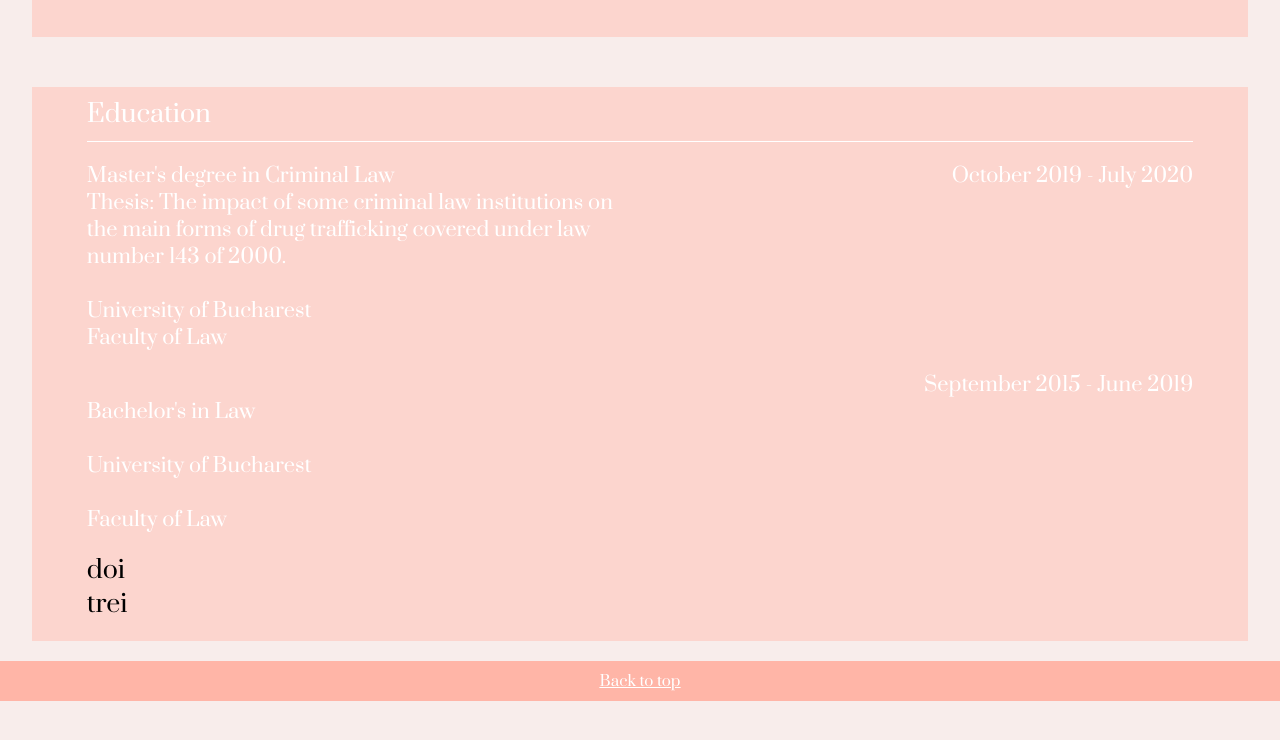
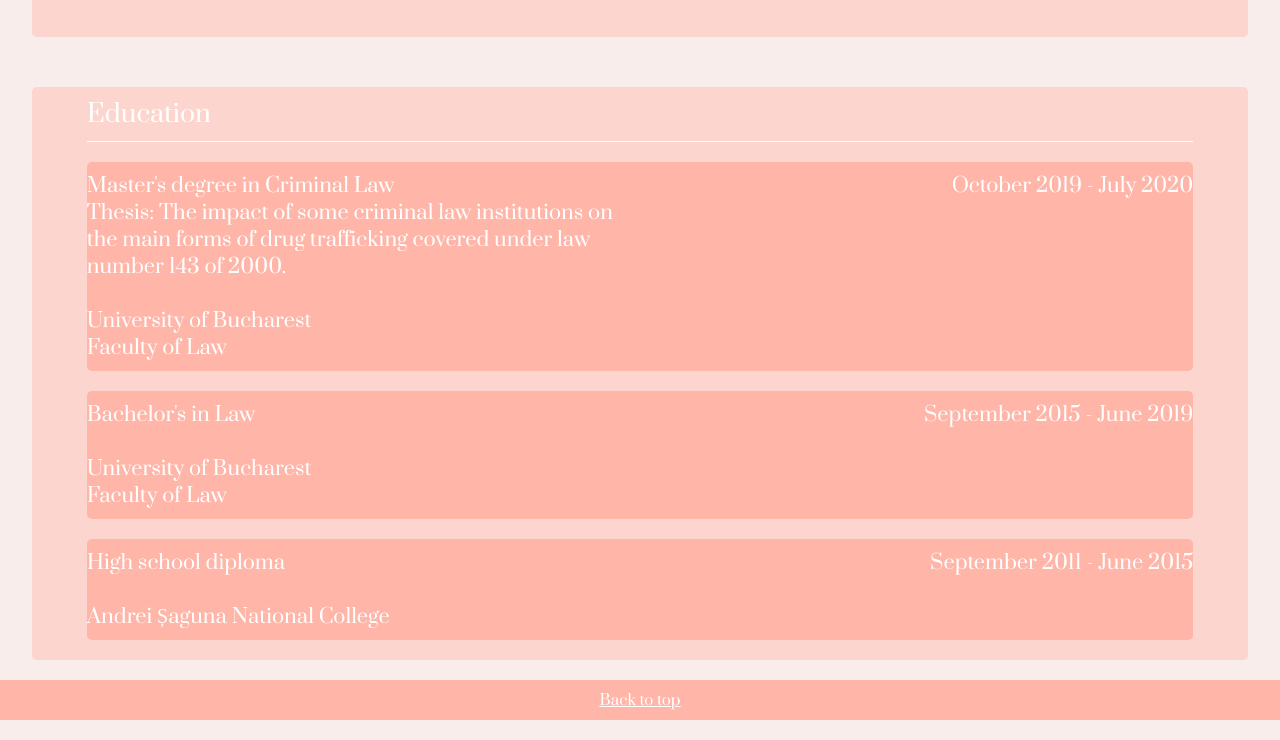
Before and after one commit to amalexandrescu/epicode-week1-project, a plain HTML site: page index.html in a window 1280 px wide. Shown: the part 1268-2008 px from the top of the page. Drawn offline with Linux system fonts and the light colour scheme.

Commit message:
education container fixed

```diff
--- a/index.html
+++ b/index.html
@@ -23,7 +23,7 @@
           <div class="top-buttons"><a href="#main-container">Home</a></div>
           <div class="top-buttons"><a href="#work-experience-container">Work experience</a></div>
 
-          <div class="top-buttons"><a href="#work-experience-container"> Education</a></div>
+          <div class="top-buttons"><a href="#education-container"> Education</a></div>
           <div class="top-buttons">Contact me</div>
         </div>
         <div id="name-container">Alexandra Alexandrescu</div>
@@ -86,7 +86,7 @@
       <div id="educational-content">
         <div id="education-title">Education</div>
         <div id="ed-container">
-          <div id="first-ed-container">
+          <div class="each-ed-container">
             <div class="education-info">
               Master's degree in Criminal Law
               <br>Thesis: The impact of some criminal law institutions on the main forms of drug trafficking covered under law number 143 of 2000.</br>
@@ -98,18 +98,25 @@
               October 2019 - July 2020
             </div>
           </div>
-          <div id="second-ed-container">
+          <div class="each-ed-container">
             <div class="education-info">
-            <br>Bachelor's in Law</br>
-            <br>University of Bucharest</br>
-            <br>Faculty of Law</br>
+            Bachelor's in Law<br>
+            <br>University of Bucharest
+            <br>Faculty of Law
           </div>
           <div class="education-place">
             September 2015 - June 2019
           </div>
           </div>
-          <div>doi</div>
-          <div>trei</div>
+          <div class="each-ed-container">
+            <div class="education-info">
+              High school diploma<br>
+              <br>Andrei Șaguna National College
+            </div>
+          <div class="education-place">
+            September 2011 - June 2015
+          </div>
+          </div>
         </div>
       </div>
 
--- a/style.css
+++ b/style.css
@@ -10,6 +10,7 @@ body {
   background-color: lightgoldenrodyellow;
   font-family: "Prata", serif;
   background-color: rgb(248, 237, 235);
+  user-select: none;
 }
 
 #main-container {
@@ -27,9 +28,9 @@ body {
   margin-bottom: 2rem;
   border-bottom-right-radius: 25rem;
   border-bottom-left-radius: 25rem;
+  border-top-left-radius: 0.5rem;
+  border-top-right-radius: 0.5rem;
   overflow: hidden;
-  /* margin-left: 3rem;
-  margin-right: 3rem; */
 }
 
 img {
@@ -45,24 +46,19 @@ img {
   height: 50rem;
   margin-top: 2rem;
   margin-bottom: 2rem;
-
-  /* margin-right: 3rem; */
+  border-radius: 5px;
 }
 
 #menu-bar-container {
-  /* background-color: rgb(252, 213, 206); */
   width: 100%;
   height: 7rem;
   display: flex;
-  /* justify-content: space-between; */
   align-items: center;
 }
 
 .top-buttons {
   color: white;
-  /* background-color: aquamarine; */
   display: flex;
-  /* flex-wrap: nowrap; */
   justify-content: center;
   align-items: center;
   margin-right: 1.5rem;
@@ -75,7 +71,6 @@ img {
 }
 
 #name-container {
-  /* background-color: aqua; */
   font-size: 1.5rem;
   width: 100%;
   height: 3rem;
@@ -87,7 +82,6 @@ img {
 }
 
 h1 {
-  /* background-color: aquamarine; */
   width: 100%;
   margin-top: 1rem;
   font-size: 3.5rem;
@@ -105,7 +99,6 @@ h1 span {
 #work-experience-container {
   background-color: rgb(252, 213, 206);
   width: 95%;
-  /* height: 50rem; */
   margin-top: 5rem;
   margin-right: auto;
   margin-left: auto;
@@ -113,11 +106,10 @@ h1 span {
   font-size: 2.5rem;
   display: flex;
   flex-direction: column;
+  border-radius: 5px;
 }
 
 #write-work-experience {
-  /* background-color: blue; */
-  /* padding-bottom: 5rem; */
   width: 91%;
   margin-left: auto;
   margin-right: auto;
@@ -126,9 +118,7 @@ h1 span {
 }
 
 #work-experience-title {
-  /* background-color: palegreen; */
   width: 100%;
-  /* height: 5rem; */
   padding-top: 1rem;
   padding-bottom: 1rem;
   display: flex;
@@ -138,12 +128,9 @@ h1 span {
 }
 
 #experiences-container {
-  /* background-color: aqua; */
   width: 100%;
   margin-top: 2rem;
   margin-bottom: 2rem;
-  /* display: flex; */
-  /* flex-wrap: wrap; */
 }
 
 #one {
@@ -154,7 +141,6 @@ h1 span {
   margin-bottom: 2rem;
   margin-left: auto;
   margin-right: auto;
-  /* margin-right: 5rem; */
   border-radius: 50%;
   color: white;
   transition: width 0.3s linear, border-radius 0.5s linear;
@@ -166,7 +152,6 @@ h1 span {
 }
 
 #one:hover {
-  /* background-color: green; */
   cursor: pointer;
   width: 30%;
   border-radius: 20%;
@@ -178,7 +163,6 @@ h1 span {
   background-color: rgb(255, 181, 167);
   font-size: 1.5rem;
   margin-bottom: 2rem;
-  /* margin-right: 5rem; */
   margin-left: auto;
   margin-right: auto;
 
@@ -193,7 +177,6 @@ h1 span {
 }
 
 #two:hover {
-  /* background-color: green; */
   cursor: pointer;
   width: 30%;
   border-radius: 20%;
@@ -218,7 +201,6 @@ h1 span {
 }
 
 #three:hover {
-  /* background-color: green; */
   cursor: pointer;
   width: 30%;
   border-radius: 20%;
@@ -243,7 +225,6 @@ h1 span {
 }
 
 #four:hover {
-  /* background-color: green; */
   cursor: pointer;
   width: 30%;
   border-radius: 20%;
@@ -266,7 +247,6 @@ h1 span {
 }
 
 #five:hover {
-  /* background-color: green; */
   cursor: pointer;
   width: 30%;
   border-radius: 20%;
@@ -297,14 +277,13 @@ h1 span {
 #education-container {
   background-color: rgb(252, 213, 206);
   width: 95%;
-  /* height: 50rem; */
   margin-top: 5rem;
   margin-right: auto;
   margin-left: auto;
-
   font-size: 2.5rem;
   display: flex;
   flex-direction: column;
+  border-radius: 5px;
 }
 
 #educational-content {
@@ -344,14 +323,13 @@ h1 span {
   margin-top: 2rem;
 }
 
-#first-ed-container {
+.each-ed-container {
   display: flex;
   margin-bottom: 2rem;
-}
-
-#second-ed-container {
-  display: flex;
-  margin-bottom: 2rem;
+  padding-top: 1rem;
+  padding-bottom: 1rem;
+  background-color: rgb(255, 181, 167);
+  border-radius: 5px;
 }
 
 .education-info {
@@ -373,7 +351,6 @@ h1 span {
 #first-div {
   display: flex;
   margin-bottom: 2rem;
-  /* justify-content: space-evenly; */
 }
 
 #second-div {
```
